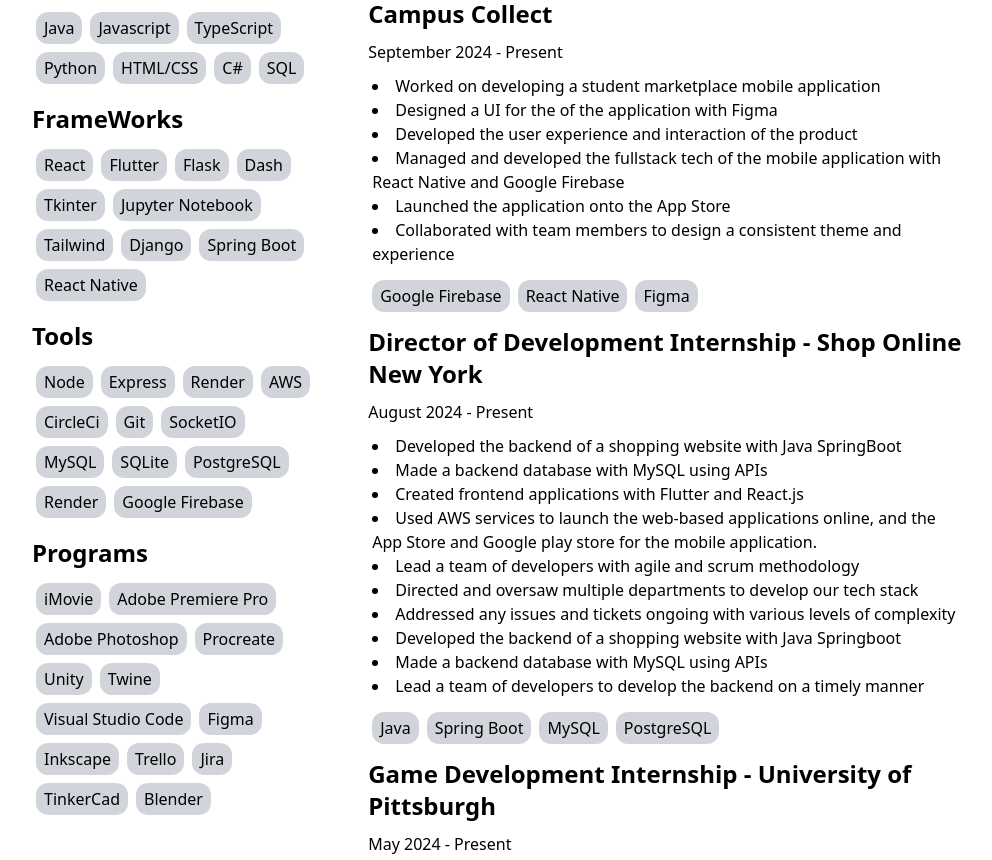
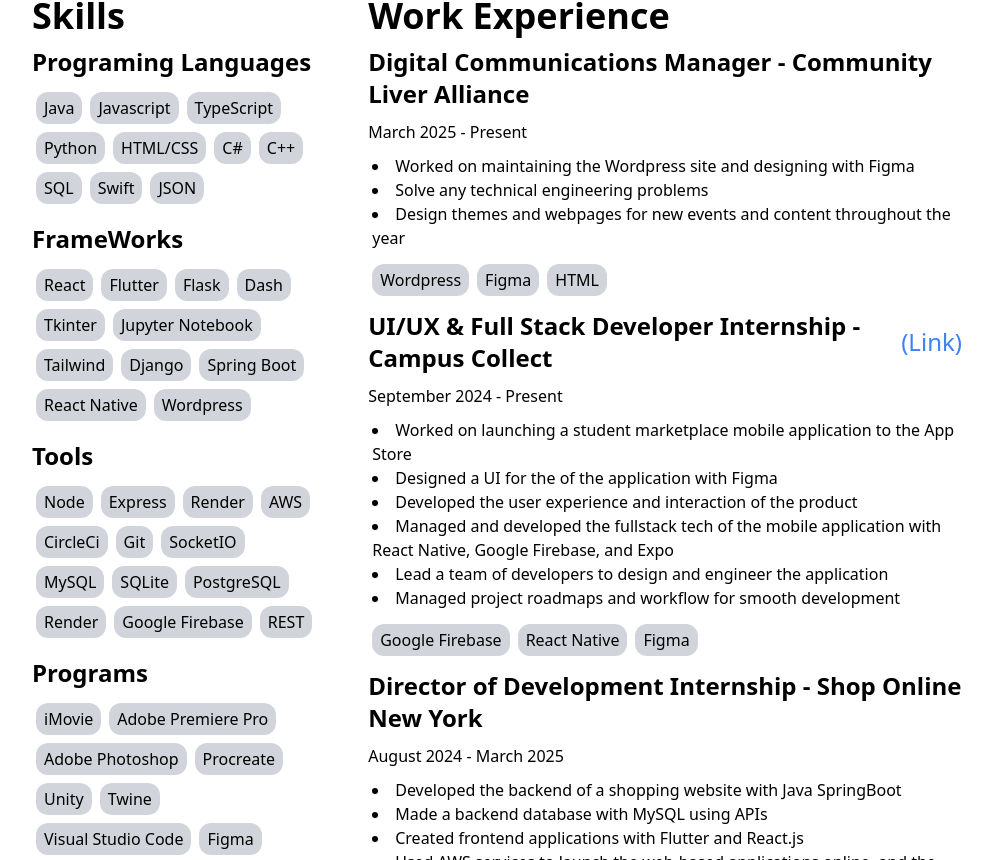
Before and after one commit to BritHD/BritHD.github.io, a React (Vite) app: page / in a window 1280 px wide. Shown: the part 1220-2080 px from the top of the page, without its empty margins (168-1160 px from the left). Built offline with nearby package versions, Linux system fonts and the light colour scheme.

Commit message:
update experience

```diff
--- a/src/pages/About.jsx
+++ b/src/pages/About.jsx
@@ -1,9 +1,9 @@
 import Skill from "../components/Skill"
 
 function About() {
-  const languages = ["Java", "Javascript", "TypeScript", "Python", "HTML/CSS", "C#", "SQL"]
-  const frameworks = ["React", "Flutter", "Flask", "Dash", "Tkinter", "Jupyter Notebook", "Tailwind", "Django", "Spring Boot", "React Native"]
-  const tools = ["Node", "Express", "Render", "AWS", "CircleCi", "Git", "SocketIO", "MySQL", "SQLite", "PostgreSQL", "Render", "Google Firebase"]
+  const languages = ["Java", "Javascript", "TypeScript", "Python", "HTML/CSS", "C#", "C++", "SQL", "Swift", "JSON"]
+  const frameworks = ["React", "Flutter", "Flask", "Dash", "Tkinter", "Jupyter Notebook", "Tailwind", "Django", "Spring Boot", "React Native", "Wordpress"]
+  const tools = ["Node", "Express", "Render", "AWS", "CircleCi", "Git", "SocketIO", "MySQL", "SQLite", "PostgreSQL", "Render", "Google Firebase", "REST"]
   const programs = ["iMovie", "Adobe Premiere Pro", "Adobe Photoshop", "Procreate", "Unity", "Twine", "Visual Studio Code", "Figma", "Inkscape", "Trello", "Jira", "TinkerCad", "Blender"]
 
 
@@ -35,18 +35,42 @@ function About() {
         <div className="">
           <p className="font-bold text-4xl">Work Experience</p>
           <div>
-            <p className="font-bold text-2xl mt-[10px]">UI/UX & Full Stack Developer Internship - Campus Collect</p>
+            <p className="font-bold text-2xl mt-[10px]">Digital Communications Manager - Community Liver Alliance</p>
+            <p className="mt-[10px]">March 2025 - Present</p>
+            <ul className="list-disc list-inside ml-1 mt-[10px]">
+              <li>Worked on maintaining the Wordpress site and designing with Figma</li>
+              <li>Solve any technical engineering problems</li>
+              <li>Design themes and webpages for new events and content throughout the year</li>
+            </ul>
+            <div className="flex flex-wrap items-center mt-[10px]">
+              <Skill skill="Wordpress" />
+              <Skill skill="Figma" />
+              <Skill skill="HTML" />
+            </div>
+          </div>
+          <div>
+            <div className="flex items-center gap-2 mt-[10px]">
+              <p className="font-bold text-2xl">
+                UI/UX & Full Stack Developer Internship - Campus Collect
+              </p>
+              <a
+                href="https://apps.apple.com/us/app/campus-collect/id6739402982"
+                className="text-blue-500 hover:underline text-2xl"
+              >
+                (Link)
+              </a>
+            </div>
             <p className="mt-[10px]">September 2024 - Present</p>
             <ul className="list-disc list-inside ml-1 mt-[10px]">
-              <li>Worked on developing a student marketplace mobile application</li>
+              <li>Worked on launching a student marketplace mobile application to the App Store</li>
               <li>Designed a UI for the of the application with Figma</li>
               <li>Developed the user experience and interaction of the product</li>
               <li>
-                Managed and developed the fullstack tech of the mobile application with React Native
-                and Google Firebase
+                Managed and developed the fullstack tech of the mobile application with React Native,
+                Google Firebase, and Expo
               </li>
-              <li>Launched the application onto the App Store</li>
-              <li>Collaborated with team members to design a consistent theme and experience</li>
+              <li>Lead a team of developers to design and engineer the application</li>
+              <li>Managed project roadmaps and workflow for smooth development</li>
             </ul>
             <div className="flex flex-wrap items-center mt-[10px]">
               <Skill skill="Google Firebase" />
@@ -56,7 +80,7 @@ function About() {
           </div>
           <div>
             <p className="font-bold text-2xl mt-[10px]">Director of Development Internship - Shop Online New York</p>
-            <p className="mt-[10px]">August 2024 - Present</p>
+            <p className="mt-[10px]">August 2024 - March 2025</p>
             <ul className="list-disc list-inside ml-1 mt-[10px]">
               <li>Developed the backend of a shopping website with Java SpringBoot</li>
               <li>Made a backend database with MySQL using APIs</li>
@@ -81,7 +105,7 @@ function About() {
           </div>
           <div>
             <p className="font-bold text-2xl mt-[10px]">Game Development Internship - University of Pittsburgh</p>
-            <p className="mt-[10px]">May 2024 - Present</p>
+            <p className="mt-[10px]">May 2024 - April 2025</p>
             <ul className="list-disc list-inside ml-1 mt-[10px]">
               <li>Designed and tested a game based on air traffic with the Magnavox Odyssey home console controller</li>
               <li>Collaborated with a team to design the art and game mechanics</li>
--- a/src/pages/Home.jsx
+++ b/src/pages/Home.jsx
@@ -5,10 +5,10 @@ function Home() {
       <br/>
       <p className="text-xl text-center">I code to create websites and games I have an idea for.</p>
       <br/>
-      <p className="text-center mx-auto">I am a web developer and game designer that is passionate about coding. I am constantly trying to learn more
-        about coding so I can make any programs that satisfy my curiousity. If there is no website out there that fits my needs, why don't I make it myself?</p>
+      <p className="text-xl text-center mx-auto">I am a web developer and game designer that is passionate about coding. I am constantly trying to learn more
+        about coding so I can make any programs that satisfy my curiousity. If there is no website out there that fits my needs, why don&apos;t I make it myself?</p>
       <br/>
-      <p className="text-center mx-auto">Otherwise I love the concept of
+      <p className="text-xl text-center mx-auto">Otherwise I love the concept of
         videogames and immensely enjoy playing them, and I am hoping to create my own game in the future!</p>
     </div>
   )
```
